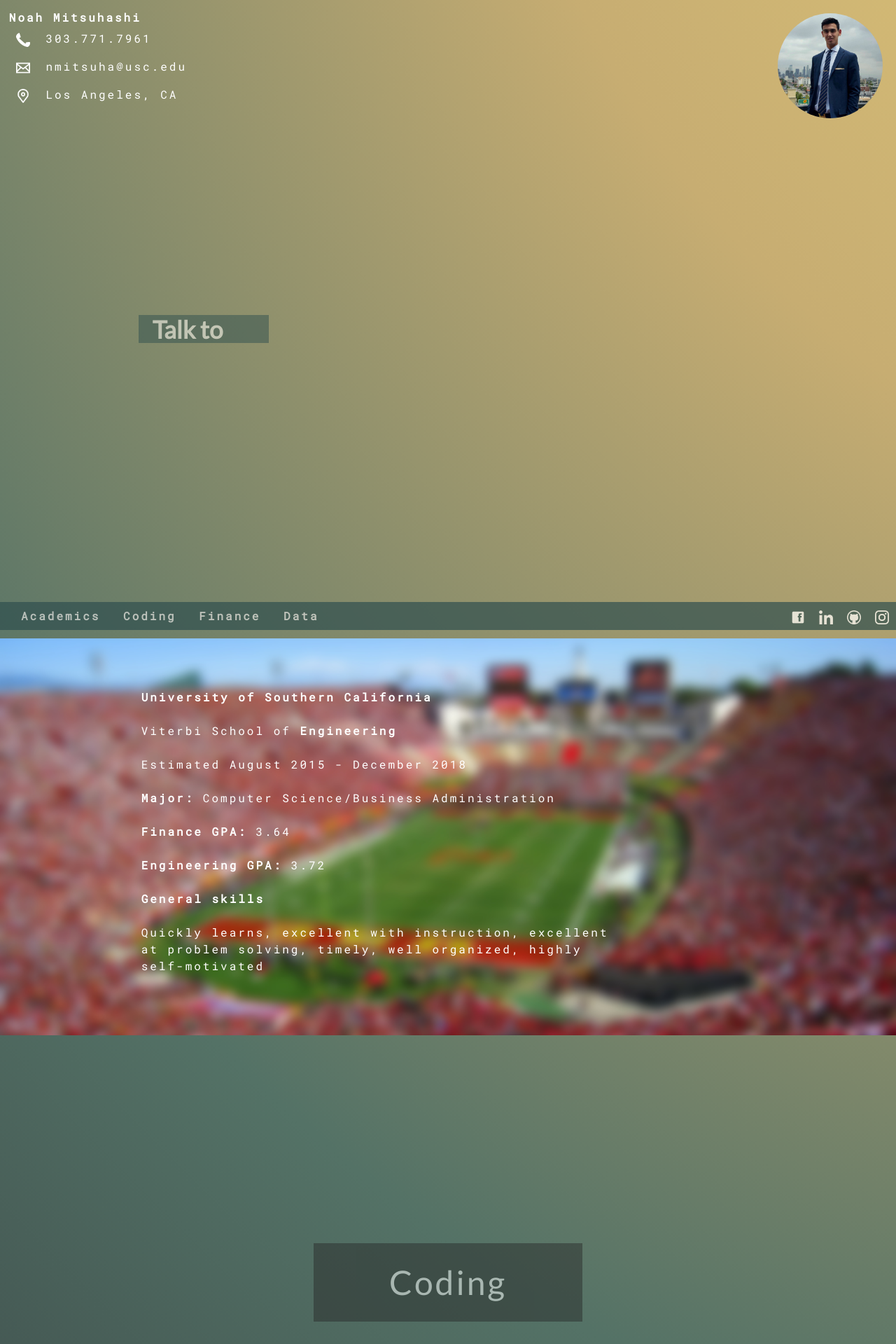
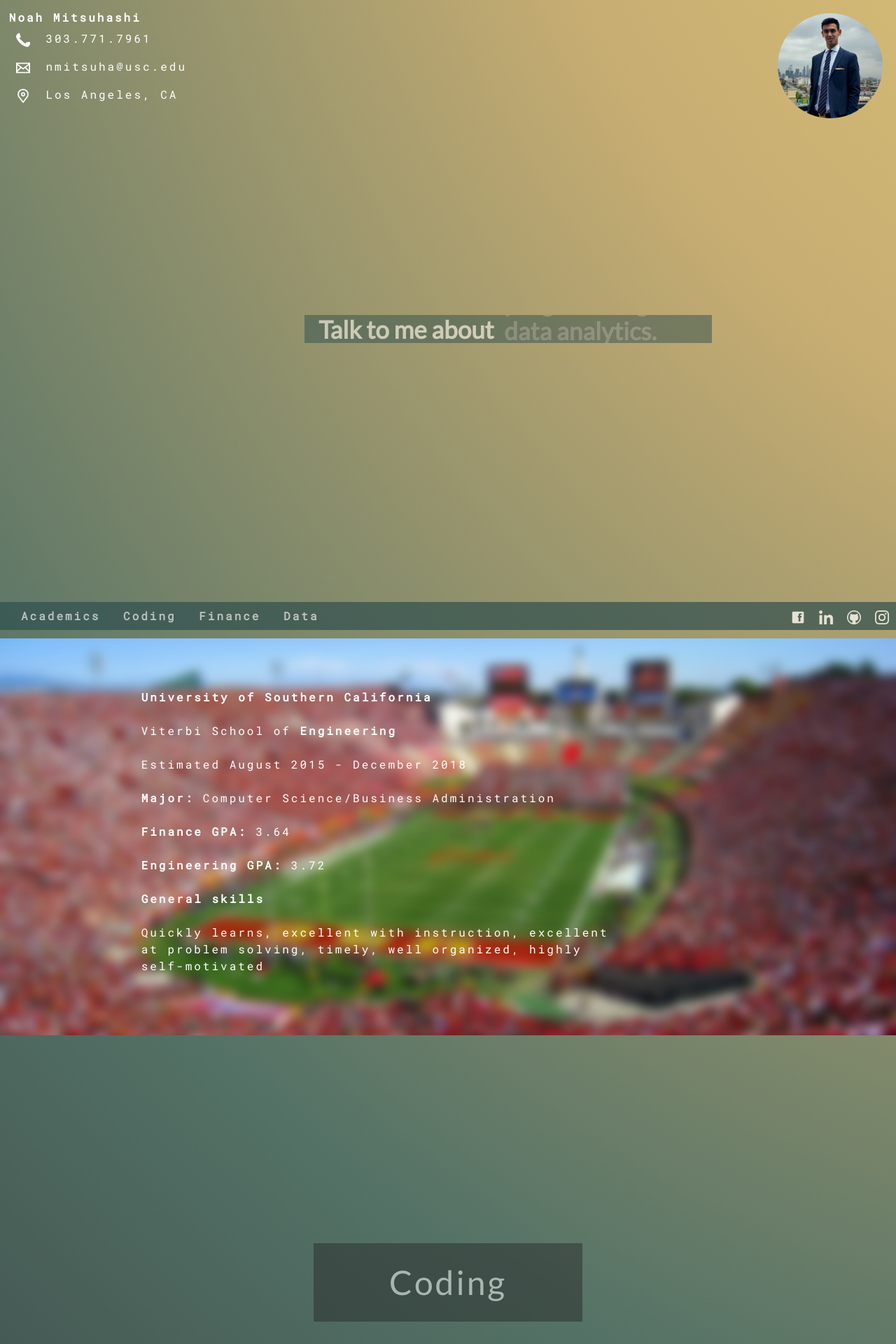
Before and after one commit to nmits/nmits.github.io, a Jekyll site: the page built from index.html, in a window 1280 px wide. Shown: the top 1920 px of the page at 70% size. Built offline with Jekyll 4.4.1, drawn with Linux system fonts in a browser that asks for light colours; nearby versions of some CDN libraries.

Commit message:
Scrolling intro

```diff
--- a/_sass/_layout.scss
+++ b/_sass/_layout.scss
@@ -80,9 +80,9 @@
 .titles {
     font-family: 'Lato', sans-serif;
     opacity: 0.5;
-    width: 30%;
-    margin-left: 35%;
-    margin-right: 35%;
+    width: 30vw;
+    margin-left: 35vw;
+    margin-right: 35vw;
     margin-top: 25vh;
 }
 
@@ -220,8 +220,8 @@
         overflow: hidden;
         height: 40px;
         padding: 0 20px;
-        margin-left: 34%;
-        margin-right: 34%;
+        margin-left: 34vw;
+        margin-right: 34vw;
         color: white;
         background-color: darkslategray;
         opacity: 0.5;
```
